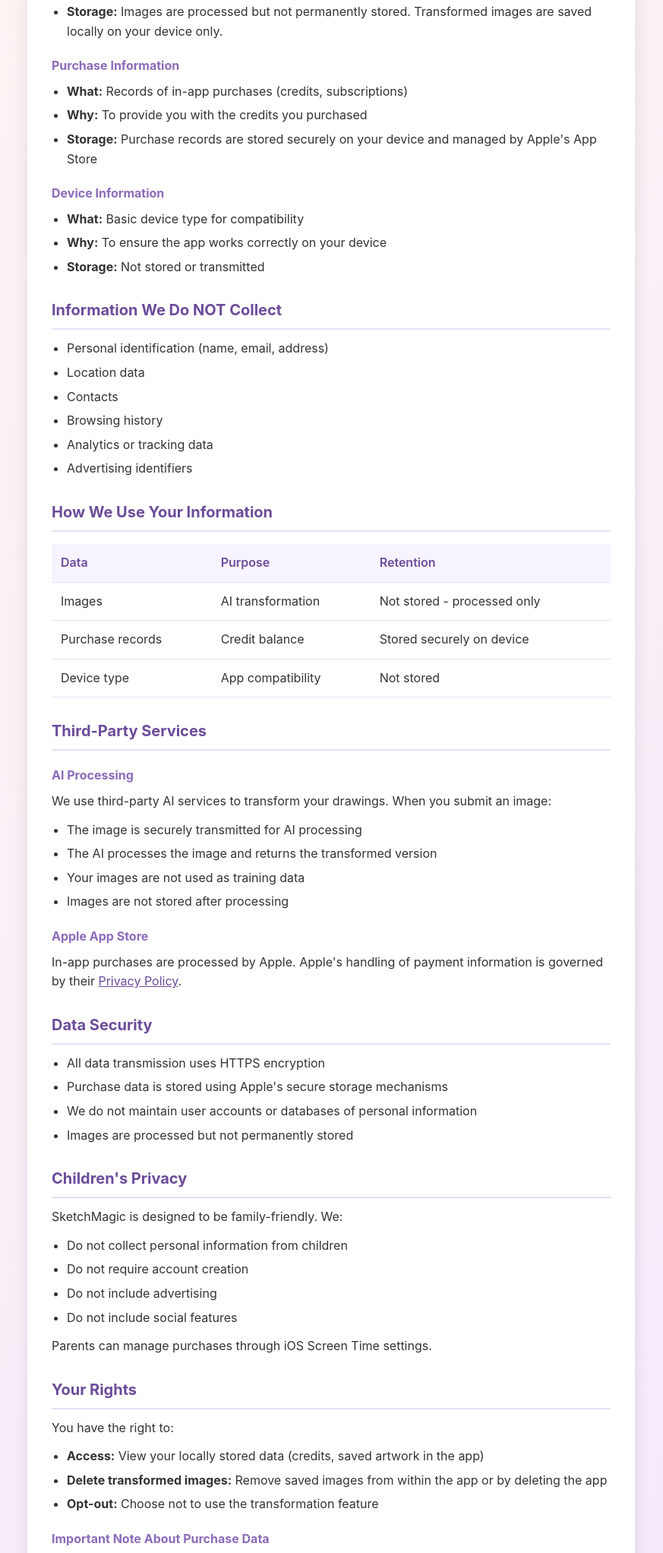
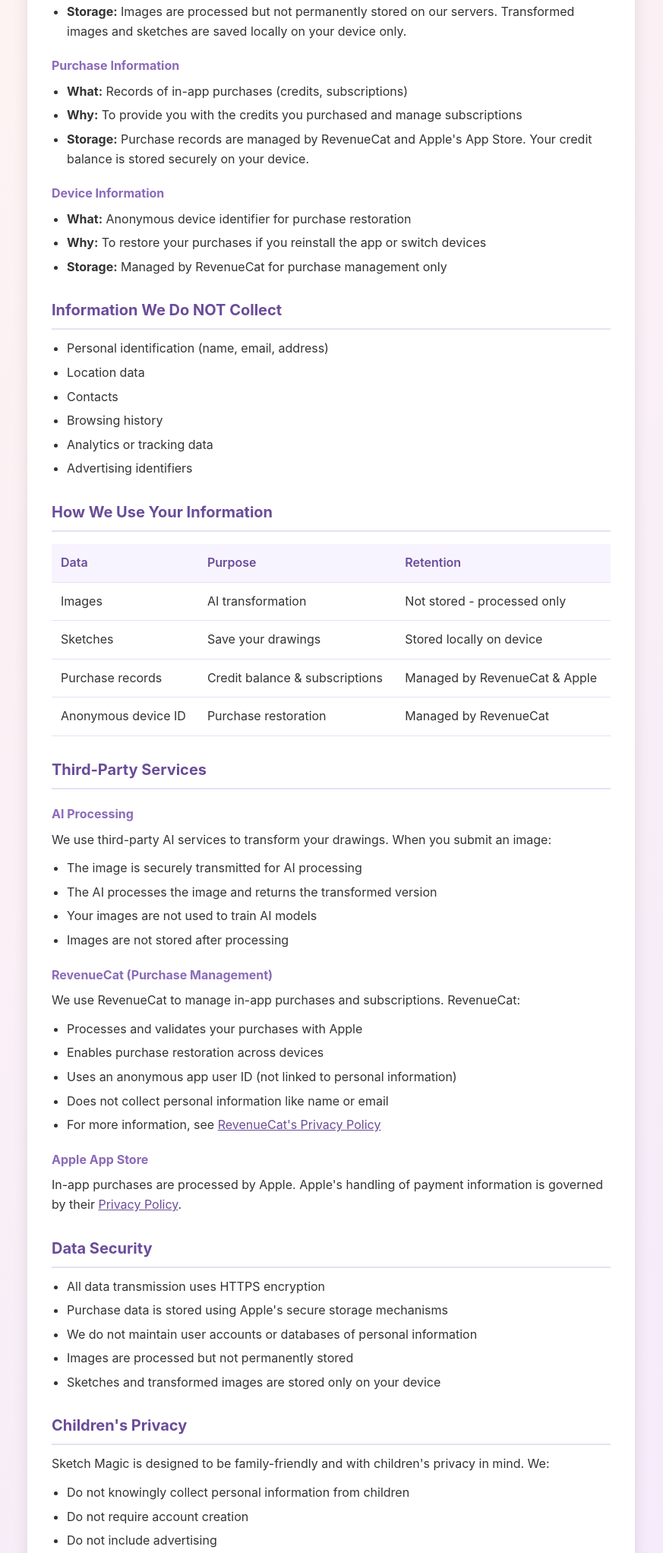
Before and after one commit to Ibrahimk247/sketchmagic-privacy, a plain HTML site: page index.html in a window 1280 px wide. Shown: the part 527-2571 px from the top of the page at 76% size, without its empty margins (204-1077 px from the left). Drawn offline with Linux system fonts and the light colour scheme.

Commit message:
Update index.html

```diff
--- a/index.html
+++ b/index.html
@@ -3,7 +3,7 @@
   <head>
       <meta charset="UTF-8">
       <meta name="viewport" content="width=device-width, initial-scale=1.0">
-    <title>Privacy Policy - SketchMagic</title>
+      <title>Privacy Policy - Sketch Magic</title>
       <style>
           * {
               margin: 0;
@@ -122,33 +122,33 @@
   <body>
       <div class="container">
           <h1>Privacy Policy</h1>
-        <p class="updated">Last Updated: January 6, 2026</p>
+          <p class="updated">Last Updated: January 25, 2026</p>
 
           <h2>Overview</h2>
-        <p>SketchMagic ("we", "our", or "the app") is a drawing transformation app that uses AI to transform children's drawings into animated, cartoon-style images. We are committed to protecting your privacy and being transparent about our data practices.</p>
+          <p>Sketch Magic ("we", "our", or "the app") is a drawing transformation app that uses AI to transform children's drawings into animated, cartoon-style images. We are committed to protecting your privacy and being transparent about our data practices.</p>
 
           <h2>Information We Collect</h2>
 
           <h3>Images You Provide</h3>
           <ul>
-            <li><strong>What:</strong> Photos you take or select from your library</li>
+              <li><strong>What:</strong> Photos you take or select from your library, and drawings you create in the app</li>
               <li><strong>Why:</strong> To transform your drawings using AI</li>
               <li><strong>How it works:</strong> Images are securely processed using AI technology, then the transformed result is returned to your device</li>
-            <li><strong>Storage:</strong> Images are processed but not permanently stored. Transformed images are saved locally on your device only.</li>
+              <li><strong>Storage:</strong> Images are processed but not permanently stored on our servers. Transformed images and sketches are saved locally on your device only.</li>
           </ul>
 
           <h3>Purchase Information</h3>
           <ul>
               <li><strong>What:</strong> Records of in-app purchases (credits, subscriptions)</li>
-            <li><strong>Why:</strong> To provide you with the credits you purchased</li>
-            <li><strong>Storage:</strong> Purchase records are stored securely on your device and managed by Apple's App Store</li>
+              <li><strong>Why:</strong> To provide you with the credits you purchased and manage subscriptions</li>
+              <li><strong>Storage:</strong> Purchase records are managed by RevenueCat and Apple's App Store. Your credit balance is stored securely on your device.</li>
           </ul>
 
           <h3>Device Information</h3>
           <ul>
-            <li><strong>What:</strong> Basic device type for compatibility</li>
-            <li><strong>Why:</strong> To ensure the app works correctly on your device</li>
-            <li><strong>Storage:</strong> Not stored or transmitted</li>
+              <li><strong>What:</strong> Anonymous device identifier for purchase restoration</li>
+              <li><strong>Why:</strong> To restore your purchases if you reinstall the app or switch devices</li>
+              <li><strong>Storage:</strong> Managed by RevenueCat for purchase management only</li>
           </ul>
 
           <h2>Information We Do NOT Collect</h2>
@@ -174,14 +174,19 @@
                   <td>Not stored - processed only</td>
               </tr>
               <tr>
-                <td>Purchase records</td>
-                <td>Credit balance</td>
-                <td>Stored securely on device</td>
+                  <td>Sketches</td>
+                  <td>Save your drawings</td>
+                  <td>Stored locally on device</td>
               </tr>
               <tr>
-                <td>Device type</td>
-                <td>App compatibility</td>
-                <td>Not stored</td>
+                  <td>Purchase records</td>
+                  <td>Credit balance & subscriptions</td>
+                  <td>Managed by RevenueCat & Apple</td>
+              </tr>
+              <tr>
+                  <td>Anonymous device ID</td>
+                  <td>Purchase restoration</td>
+                  <td>Managed by RevenueCat</td>
               </tr>
           </table>
 
@@ -192,8 +197,18 @@
           <ul>
               <li>The image is securely transmitted for AI processing</li>
               <li>The AI processes the image and returns the transformed version</li>
-            <li>Your images are not used as training data</li>
+              <li>Your images are not used to train AI models</li>
               <li>Images are not stored after processing</li>
+          </ul>
+
+          <h3>RevenueCat (Purchase Management)</h3>
+          <p>We use RevenueCat to manage in-app purchases and subscriptions. RevenueCat:</p>
+          <ul>
+              <li>Processes and validates your purchases with Apple</li>
+              <li>Enables purchase restoration across devices</li>
+              <li>Uses an anonymous app user ID (not linked to personal information)</li>
+              <li>Does not collect personal information like name or email</li>
+              <li>For more information, see <a href="https://www.revenuecat.com/privacy">RevenueCat's Privacy Policy</a></li>
           </ul>
 
           <h3>Apple App Store</h3>
@@ -205,28 +220,30 @@
               <li>Purchase data is stored using Apple's secure storage mechanisms</li>
               <li>We do not maintain user accounts or databases of personal information</li>
               <li>Images are processed but not permanently stored</li>
+              <li>Sketches and transformed images are stored only on your device</li>
           </ul>
 
           <h2>Children's Privacy</h2>
-        <p>SketchMagic is designed to be family-friendly. We:</p>
+          <p>Sketch Magic is designed to be family-friendly and with children's privacy in mind. We:</p>
           <ul>
-            <li>Do not collect personal information from children</li>
+              <li>Do not knowingly collect personal information from children</li>
               <li>Do not require account creation</li>
               <li>Do not include advertising</li>
-            <li>Do not include social features</li>
+              <li>Do not include social features or user-generated content sharing</li>
           </ul>
           <p>Parents can manage purchases through iOS Screen Time settings.</p>
 
           <h2>Your Rights</h2>
           <p>You have the right to:</p>
           <ul>
-            <li><strong>Access:</strong> View your locally stored data (credits, saved artwork in the app)</li>
-            <li><strong>Delete transformed images:</strong> Remove saved images from within the app or by deleting the app</li>
+              <li><strong>Access:</strong> View your locally stored data (credits, saved sketches, and artwork in the app)</li>
+              <li><strong>Delete:</strong> Remove saved sketches and transformed images from within the app</li>
+              <li><strong>Export:</strong> Save your sketches and transformed images to your Photos library</li>
               <li><strong>Opt-out:</strong> Choose not to use the transformation feature</li>
           </ul>
 
           <h3>Important Note About Purchase Data</h3>
-        <p>Your credit balance is stored securely on your device using Apple's recommended practices. This data may persist after app deletion to prevent loss of purchased credits. To fully remove this data, you may need to reset your device or contact us for assistance.</p>
+          <p>Your credit balance and purchase history are managed by RevenueCat and Apple. This data may persist after app deletion to allow purchase restoration. To request deletion of your RevenueCat data, please contact us.</p>
 
           <h2>Data Retention</h2>
           <table>
@@ -239,16 +256,20 @@
                   <td>Not retained - processed only</td>
               </tr>
               <tr>
+                  <td>Sketches</td>
+                  <td>Stored locally until you delete them</td>
+              </tr>
+              <tr>
                   <td>Transformed images</td>
                   <td>Stored locally until you delete them</td>
               </tr>
               <tr>
                   <td>Credit balance</td>
-                <td>Stored on device</td>
+                  <td>Stored on device & synced with RevenueCat</td>
               </tr>
               <tr>
                   <td>Purchase history</td>
-                <td>Managed by Apple</td>
+                  <td>Managed by RevenueCat & Apple</td>
               </tr>
           </table>
 
@@ -256,8 +277,8 @@
           <p>We may update this Privacy Policy from time to time. We will notify you of any changes by updating the "Last Updated" date at the top of this policy.</p>
 
           <h2>Contact Us</h2>
-        <p>If you have questions about this Privacy Policy, please contact us at:</p>
-        <p><strong>Email:</strong> Ibrahimk247@gmail.com</p>
+          <p>If you have questions about this Privacy Policy or wish to request data deletion, please contact us at:</p>
+          <p><strong>Email:</strong> Sketchmagicapp@gmail.com </p>
           <p><strong>Developer:</strong> Ibrahim Khan</p>
 
           <div class="summary">
@@ -268,7 +289,8 @@
                   <li>Your images are not used for AI training</li>
                   <li>We don't collect personal information</li>
                   <li>We don't track you or show ads</li>
-                <li>Family-friendly and safe for children</li>
+                  <li>Purchases managed securely by RevenueCat & Apple</li>
+                  <li>Family-friendly and designed with children's privacy in mind</li>
               </ul>
           </div>
       </div>
```
Lines whose indentation alone changed are shown as unchanged.
